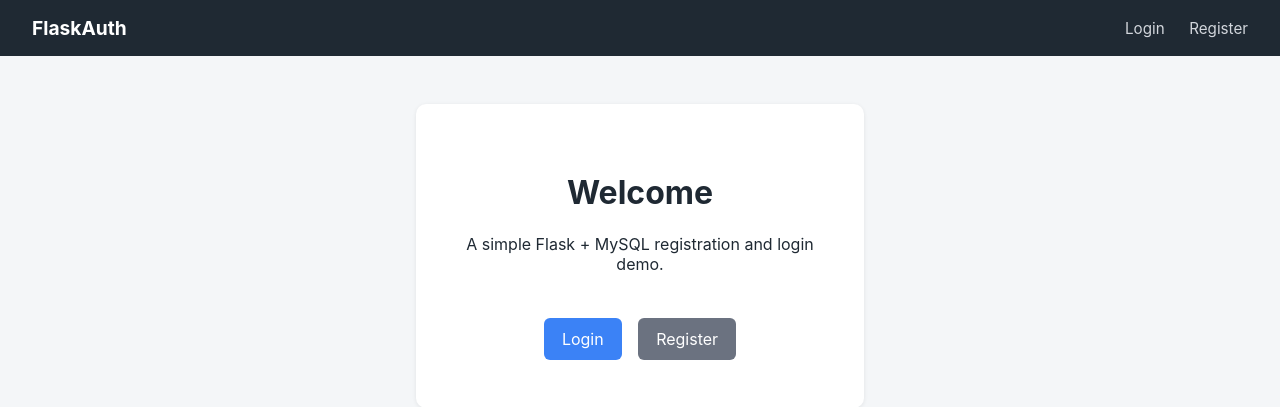
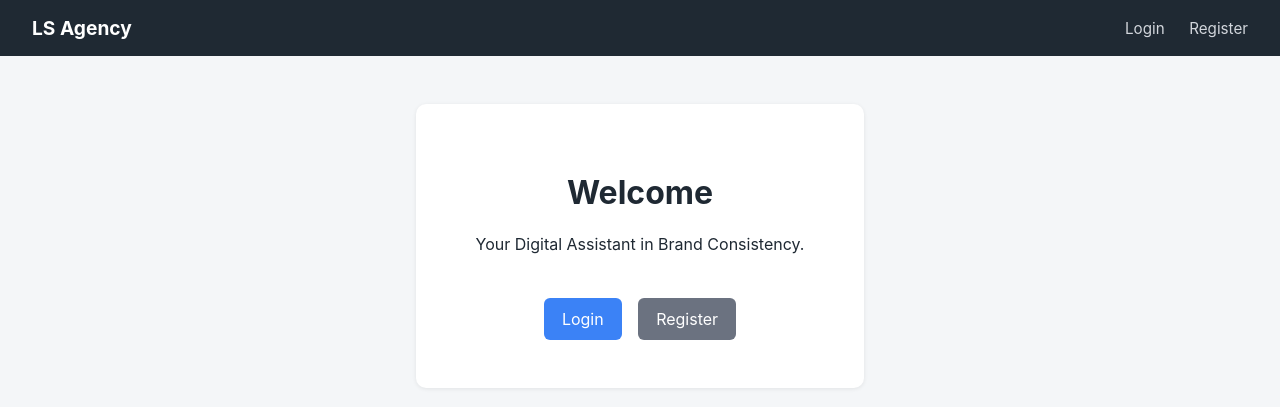
Before and after one commit to erolturac/flaskapp, a Flask app: page / in a window 1280 px wide. Shown: the top 407 px of the page. Run offline with Flask 3, Linux system fonts and the light colour scheme.

Commit message:
welcome message updated by removing in AI.

```diff
--- a/templates/base.html
+++ b/templates/base.html
@@ -8,7 +8,7 @@
 </head>
 <body>
     <nav class="navbar">
-        <a class="brand" href="{{ url_for('index') }}">FlaskAuth</a>
+        <a class="brand" href="{{ url_for('index') }}">LS Agency</a>
         <div class="nav-links">
             {% if session.get('user_id') %}
                 <a href="{{ url_for('dashboard') }}">Dashboard</a>
--- a/templates/index.html
+++ b/templates/index.html
@@ -7,7 +7,7 @@
             <p>You are logged in as <strong>{{ session.get('username') }}</strong>.</p>
             <a class="btn" href="{{ url_for('dashboard') }}">Go to Dashboard</a>
         {% else %}
-            <p>A simple Flask + MySQL registration and login demo.</p>
+            <p>Your Digital Assistant in Brand Consistency.</p>
             <div class="hero-actions">
                 <a class="btn" href="{{ url_for('login') }}">Login</a>
                 <a class="btn btn-secondary" href="{{ url_for('register') }}">Register</a>
```
